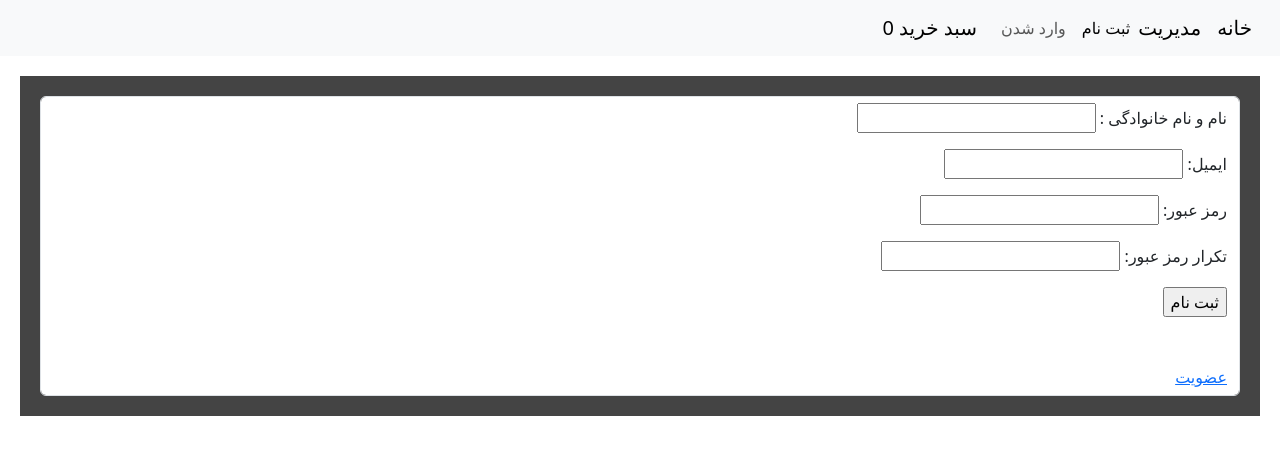
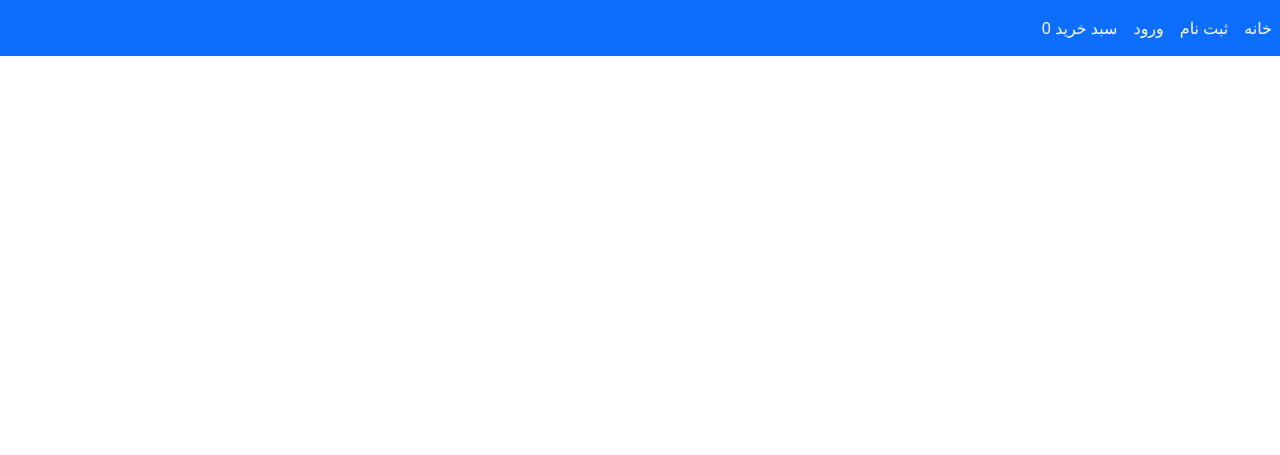
Before and after one commit to Sajjadhosseinrezaei/GameShop, a Django app: page /accounts/register/ in a window 1280 px wide. Shown: the top 455 px of the page. Run offline with Django 5.2, Linux system fonts and the light colour scheme.

Commit message:
fix report method and set new navbar, index.html

```diff
--- a/GemeShop/settings.py
+++ b/GemeShop/settings.py
@@ -80,7 +80,7 @@ WSGI_APPLICATION = 'GemeShop.wsgi.application'
 DATABASES = {
     'default': {
         'ENGINE': 'django.db.backends.postgresql',
-        'NAME': 'sajjad',
+        'NAME': 'shop',
         'USER': 'postgres',
         'PASSWORD': 'postgres',
         'HOST': '127.0.0.1',
--- a/order/forms.py
+++ b/order/forms.py
@@ -6,5 +6,5 @@ class AddCartForm(forms.Form):
 
 
 class OutputForm(forms.Form):
-    start_date = forms.DateTimeField(label='از این تاریخ')
-    end_date = forms.DateTimeField(label='تا این تاریخ')
+    start_date = forms.DateTimeField(widget=forms.DateTimeInput(attrs={'type': 'date'}), label='از این تاریخ')
+    end_date = forms.DateTimeField(widget=forms.DateTimeInput(attrs={'type': 'date'}), label='تا این تاریخ')
--- a/order/managers.py
+++ b/order/managers.py
@@ -8,6 +8,7 @@ class OrderManager(models.Manager):
                                            ).select_related('items__product').values(
             'user__full_name',
             'items__product__name',
-            'items__quantity'
+            'items__quantity',
+            'updated'
         )
         return output
--- a/order/views.py
+++ b/order/views.py
@@ -94,6 +94,9 @@ class OrderReportView(LoginRequiredMixin, View):
             start_date = form.cleaned_data['start_date']
             end_date = form.cleaned_data['end_date']
             result = Order.objects.get_sold_products(start_date, end_date)
+            if not result:
+                messages.warning(request,'هیچ داده ای موجود نمی باشد')
+                return render(request, 'order/order_report.html', {'form': form})
             fieldnames = result[0].keys()
             path = r"C:\report\report.csv"
             with open(path, 'w', newline='', encoding='utf-8') as file:
--- a/templates/inc/navbar.html
+++ b/templates/inc/navbar.html
@@ -1,23 +1,16 @@
-<nav class="navbar navbar-expand-lg bg-body-tertiary bg-primary">
-    <div class="container-fluid">
-        <a class="navbar-brand" href="{% url 'home:home' %}">خانه</a>
-        <a class="navbar-brand" href="http://127.0.0.1:8000/admin">مدیریت</a>
-        <button class="navbar-toggler" type="button" data-bs-toggle="collapse" data-bs-target="#navbarNavAltMarkup"
-                aria-controls="navbarNavAltMarkup" aria-expanded="false" aria-label="Toggle navigation">
-            <span class="navbar-toggler-icon"></span>
-        </button>
-        <div class="collapse navbar-collapse" id="navbarNavAltMarkup">
-            <div class="navbar-nav">
-                {% if request.user.is_authenticated %}
-                    <a class="nav-link" href="{% url 'accounts:logout' %}">خروج</a>
-                    <a class="nav-link" href="{% url 'order:order_report' %}">گزارش گیری</a>
-                {% else %}
-                    <a class="nav-link active" aria-current="page" href="{% url 'accounts:register' %}">ثبت نام</a>
-                    <a class="nav-link" href="{% url 'accounts:login' %}">وارد شدن</a>
-                {% endif %}
-                <a class="navbar-brand" href="{% url 'order:cart_detail' %}">سبد خرید {{ cart|length }}</a>
-
-            </div>
-        </div>
+<nav class="navbar bg-primary navbar-dark navbar-expand-sm navbar-expand-lg">
+    <div class="navbar-nav">
+        <a href="{% url 'home:home' %}" class="nav-item nav-link active">خانه</a>
+        {% if not request.user.is_authenticated %}
+            <a href="{% url 'accounts:register' %}" class="nav-item nav-link active">ثبت نام</a>
+            <a href="{% url 'accounts:login' %}" class="nav-item nav-link active">ورود</a>
+        {% else %}
+            {% if request.user.is_admin %}
+                <a class="nav-link" href="{% url 'order:order_report' %}">گزارش گیری</a>
+                <a class="navbar-brand" href="http://127.0.0.1:8000/admin">مدیریت</a>
+            {% endif %}
+            <a class="nav-link" href="{% url 'accounts:logout' %}">خروج</a>
+        {% endif %}
+        <a href="{% url 'order:cart_detail' %}" class="nav-item nav-link active">سبد خرید {{ cart|length }}</a>
     </div>
 </nav>
--- a/templates/index.html
+++ b/templates/index.html
@@ -20,9 +20,14 @@
         <p class="alert alert-{{ msg.tags }}">{{ msg }}</p>
     {% endfor %}
    {% endif %}
-    <div class="content">
-        {% block content %}
-    {% endblock %}
-    </div>
+{% block header %}
+
+{% endblock %}
+{% block body %}
+
+{% endblock %}
+{% block footer %}
+
+{% endblock %}
 </body>
 </html>
```
Also changed, not shown: 1 other file.
